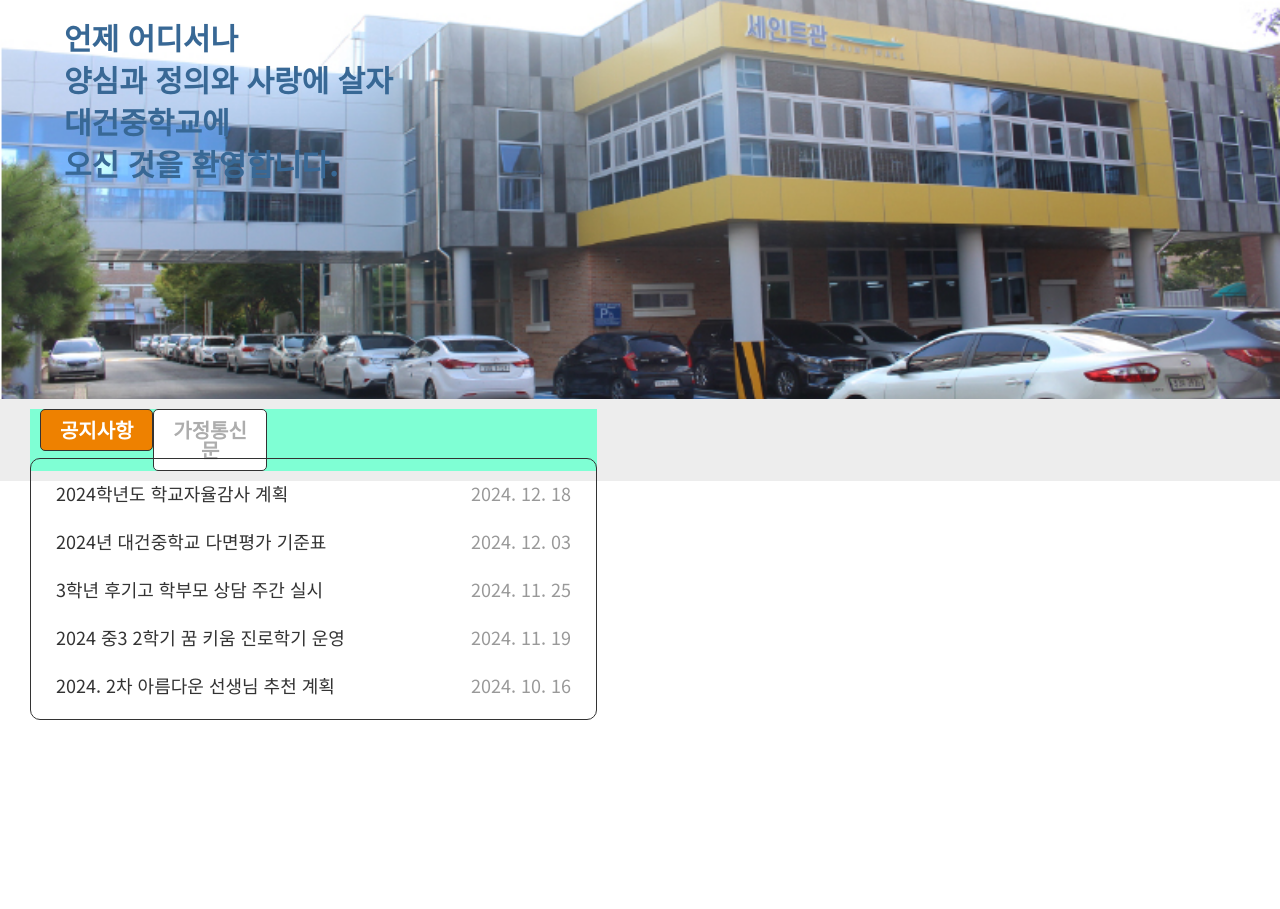
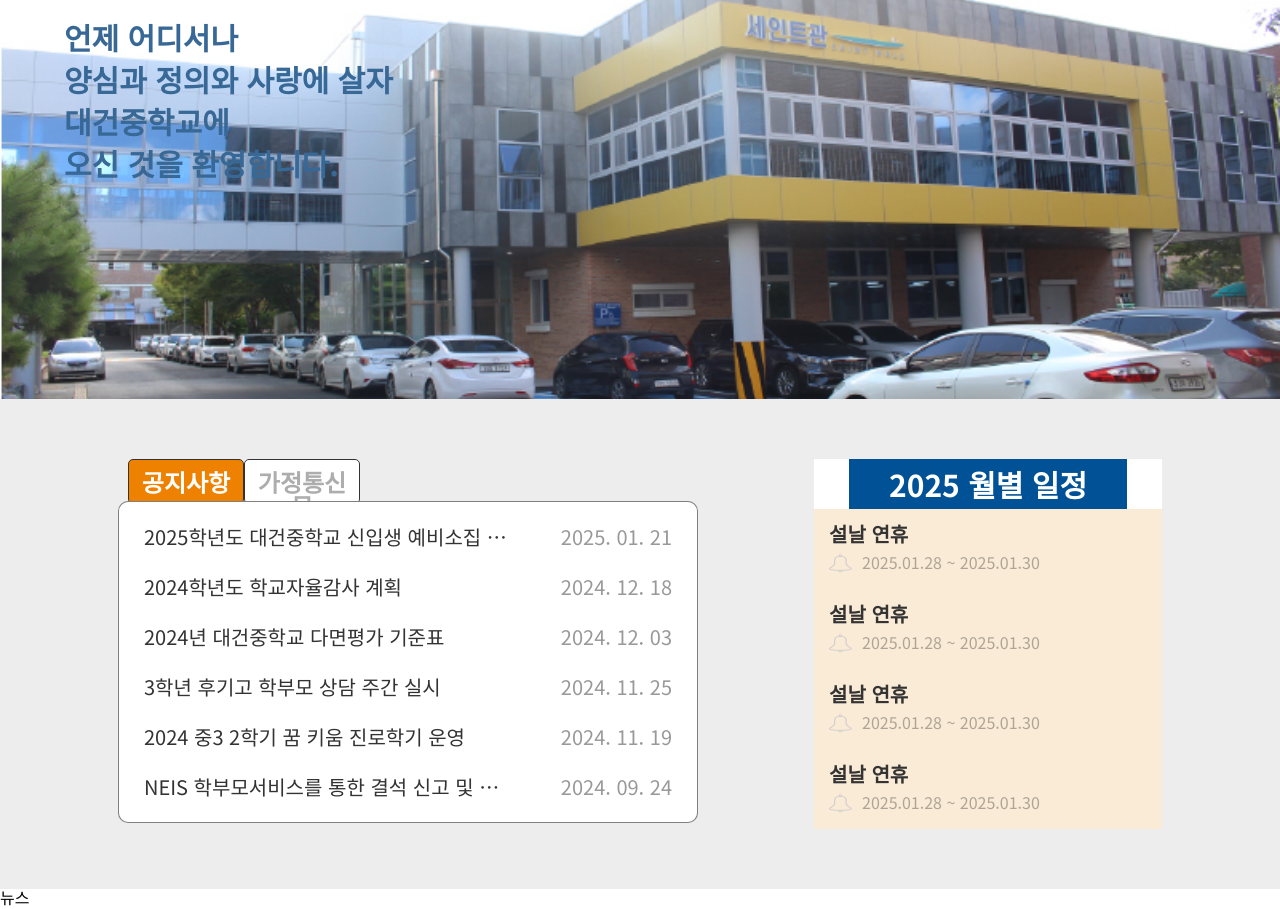
Before and after one commit to leeseonghun1001/project0117, a plain HTML site: page index.html in a window 1280 px wide. Shown: the part 118-1027 px from the top of the page. Before the commit the page ends 838 px from the top, so only its background shows below. Drawn offline with nearby package versions, Linux system fonts and the light colour scheme; a web font is replaced by a local one.

Commit message:
중간저장

```diff
--- a/css/style.css
+++ b/css/style.css
@@ -26,7 +26,7 @@ margin: 0 auto;
 /* 공통영역 */
 .container {
   width: 100%;
-  margin: auto;
+  margin: 0 auto;
   max-width: 1400px;
   /* background-color: silver; */
 }
@@ -171,9 +171,9 @@ background-color: rgba(0, 0, 0, .7);
   top: 50%;
   left: 50%;
   transform: translate(-50% , -50%);
-  display: block;
+  /* display: block; */
   width: 100%;
-  object-fit: cover;
+  /* object-fit: cover; */
 
 }
 .daegun_banner .banner_txt{
@@ -189,8 +189,11 @@ background-color: rgba(0, 0, 0, .7);
 }
 /* 컨텐츠 및 일정 */
 .content{
+  padding: 50px;
   position: relative;
+  /* display: flex; */
   width: 100%;
+  /* height: 500px; */
   background-color: #ededed;
 }
 .content > div{
@@ -198,29 +201,37 @@ background-color: rgba(0, 0, 0, .7);
 }
 .content_inner{
   position: relative;
-  /* display: flex; */
+  display: flex;
+  justify-content: space-around;
+
+  /* gap: 10px; */
 }
+/* 컨텐츠 왼쪽 */
+.content-left{
+  position: relative;
+
+  width: 50%;
+  /* background-color: #ee8100; */
+
+}
+
 /* 공지사항/가정통신문 */
 .c{
-  width: 45%;
-  /* height: 500px; */
-  background-color: aquamarine;
+  width: 100%;
+  /* height: 23vw; */
 }
 .c1{
-  margin-left: 20px;
   position: relative;
   display: flex;
-  /* flex-direction: column; */
-  align-items: flex-start;
 }
 
 .c1 h4 {
   width: 20%;
+  height: 45px;
   margin:0 10px;
   padding: 10px;
   text-align: center;
-  /* line-height: 28px; */
-  font-size: 20px;
+  font-size: 24px;
   background-color: #fff;
   border-radius: 5px;
   border: 1px solid #333;
@@ -241,11 +252,12 @@ background-color: rgba(0, 0, 0, .7);
 .c1 ul{
   width: 100%;
   position: absolute;
-  top: 49px;
+  top: 42px;
   left: 0;
   padding: 10px;
-  border: 1px solid #333;
+  border: 1px solid rgba(0, 0, 0, .5);
   border-radius: 10px;
+  background-color: #fff;
   display: none;
 }
 .c1 ul.on{
@@ -256,12 +268,61 @@ background-color: rgba(0, 0, 0, .7);
   width: 100%;
 }
 .c1 ul li a{
+  display: block;
   width: 100%;
   display: flex;
   justify-content: space-between;
   padding: 15px;
-  font-size: 18px;
+  font-size: 20px;
+}
+.notice_txt{
+  display: block;
+  width: 70%;
+  white-space: nowrap;
+  text-overflow: ellipsis;
+  overflow: hidden;
 }
 .c1 ul li a .date{
   color: #999999;
 }
+/* 컨텐츠 오른쪽 */
+.content-right{
+  position: relative;
+  width: 30%;
+}
+.schedule{
+  position: relative;
+  width: 100%;
+  background-color: #fff;
+}
+.schedule > h3{
+  width: 80%;
+  font-weight: 700;
+  font-size: 30px;
+  color: #fff;
+  background-color: #005195;
+  text-align: center;
+  padding: 10px 0;
+  margin: 0 auto;
+}
+.schedule_list{
+width: 100%;
+  background-color: antiquewhite;
+
+}
+.schedule_list li{
+  padding: 15px;
+}
+.schedule_list li a > span:first-child {
+font-size: 20px;
+font-weight: bold;
+}
+.date1{
+  margin-top: 10px;
+  display: flex;
+  gap: 10px;
+}
+.date1 span{
+  font-size: 16px;
+  color: rgba(0, 0, 0, .3);
+}
--- a/index.html
+++ b/index.html
@@ -5,15 +5,15 @@
     <meta name="viewport" content="width=device-width, initial-scale=1.0" />
     <!-- seo 엔진 최적화 -->
     <!-- 웹페이지의 설명을 정의 -->
-    <meta name="description" content="STX건설 웹사이트입니다." />
+    <meta name="description" content="대건중학교 클론 웹사이트입니다." />
     <!-- 웹페이지와 관련된 키워드를 정의 -->
-    <meta name="keywords" content="STX건설, STX, STX Controuctor" />
+    <meta name="keywords" content="대건중학교, 대건, Daegeon Meddle School" />
     <!-- 웹페이지의 저자를 정의  -->
-    <meta name="author" content="STX건설" />
+    <meta name="author" content="대건중학교" />
     <!-- 소셜 미디어에서 페이지가 공유될때 사용되는 제목 -->
-    <meta property="og:title" content="STX건설" />
+    <meta property="og:title" content="대건중학교" />
     <!-- 소셜 미디어에서 페이지가 공유될 때 표시되는 사이트 이름 -->
-    <meta property="og:site_name" content="STX건설 웹사이트" />
+    <meta property="og:site_name" content="대건중학교 웹사이트" />
     <!-- 소셜 미디어에서 페이지가 웹사이트임을 명시 -->
     <meta property="og:type" content="website" />
     <!-- Open Graph 프로토콜에서 사용되는 메타 태그의 속성 중 하나로, 페이지의 간략한 설명을 제공하는 데 사용 -->
@@ -22,7 +22,7 @@
     <!-- 소셜 미디어에서 페이지가 공유될 때 표시되는 이미지 -->
     <meta property="og:image" content="https://leeseonghun1001.github.io/project0117/images/logo.jpg" />
     <!-- 소셜 미디어에서 페이지가 공유될 때 사용되는 설명 -->
-    <meta property="og:description" content="STX건설 웹사이트입니다." />
+    <meta property="og:description" content="대건중학교 웹사이트입니다." />
     <!-- css 연결 -->
     <link rel="stylesheet" href="css/reset.css" />
     <!-- Link Swiper's CSS -->
@@ -175,11 +175,19 @@
       <!-- 컨텐츠 및 일정 -->
       <section class="content">
         <div class="content_inner container">
-
+          <!-- 컨텐츠 왼쪽 -->
+          <div class="content-left">
+            <!-- 공지사항 -->
             <div class="c c1">
               <!-- 공지사항 -->
               <h4 class="notice1_title on">공지사항</h4>
               <ul class="notice1 on">
+                <li>
+                  <a href="#">
+                    <span class="notice_txt">2025학년도 대건중학교 신입생 예비소집 안내</span>
+                    <span class="date">2025. 01. 21</span>
+                  </a>
+                </li>
                 <li>
                   <a href="#">
                     <span class="notice_txt">2024학년도 학교자율감사 계획</span>
@@ -206,10 +214,11 @@
                 </li>
                 <li>
                   <a href="#">
-                  <span class="notice_txt">2024. 2차 아름다운 선생님 추천 계획</span>
-                  <span class="date">2024. 10. 16</span>
+                    <span class="notice_txt">NEIS 학부모서비스를 통한 결석 신고 및 교외체험학습 신청/보고 방법 안내</span>
+                    <span class="date"> 2024. 09. 24</span>
                   </a>
                 </li>
+
               </ul>
               <!-- 가정통신문 -->
               <h4 class="notice2_title">가정통신문</h4>
@@ -241,9 +250,62 @@
               </ul>
             </div>
           </div>
+          <!-- 컨텐츠 오른쪽 -->
+          <div class="content-right">
+            <div class="schedule">
+              <h3>2025 월별 일정</h3>
+              <ul class="schedule_list">
+                <li>
+                  <a href="#">
+                    <span>설날 연휴</span>
+                    <div class="date1">
+                      <div class="bell-img">
+                        <img src="images/bell_svg.png" alt="종 그림" />
+                      </div>
+                      <span>2025.01.28 ~ 2025.01.30</span>
+                    </div>
+                  </a>
+                </li>
+                <li>
+                  <a href="#">
+                    <span>설날 연휴</span>
+                    <div class="date1">
+                      <div class="bell-img">
+                        <img src="images/bell_svg.png" alt="종 그림" />
+                      </div>
+                      <span>2025.01.28 ~ 2025.01.30</span>
+                    </div>
+                  </a>
+                </li>
+                <li>
+                  <a href="#">
+                    <span>설날 연휴</span>
+                    <div class="date1">
+                      <div class="bell-img">
+                        <img src="images/bell_svg.png" alt="종 그림" />
+                      </div>
+                      <span>2025.01.28 ~ 2025.01.30</span>
+                    </div>
+                  </a>
+                </li>
+                <li>
+                  <a href="#">
+                    <span>설날 연휴</span>
+                    <div class="date1">
+                      <div class="bell-img">
+                        <img src="images/bell_svg.png" alt="종 그림" />
+                      </div>
+                      <span>2025.01.28 ~ 2025.01.30</span>
+                    </div>
+                  </a>
+                </li>
+              </ul>
+            </div>
+          </div>
+        </div>
       </section>
       <!-- 뉴스 -->
-      <section class="news"></section>
+      <section class="news">뉴스</section>
       <!-- cs -->
       <section class="cs"></section>
       <!-- 하단 -->
--- a/js/script.js
+++ b/js/script.js
@@ -9,4 +9,8 @@ $(document).ready(function () {
       $(this).find(".depth2").stop().slideUp();
     }
   );
+  $(".c1 h4").click(function(){
+    $(".c1 h4, .c1 ul").removeClass("on")
+    $(this).addClass("on").next("ul").addClass("on")
+  })
 });
--- a/js/style.js
+++ b/js/style.js
@@ -1,6 +1,7 @@
 window.onload = function(){
     const visualSlide = new Swiper(".daegun_banner", {
         slidesPerView : 1,
+        slidesPerGroup : 1,
         loop : true,
         //autoplay: {
            // delay: 2500,
```
Also changed, not shown: images/bell_svg.png (added), images/mb-banner.jpg (added), images/mb-menu-icon.png (added), images/mb-search-icon.png (added), images/news_images 1.png (added). Lines whose indentation alone changed are shown as unchanged.
